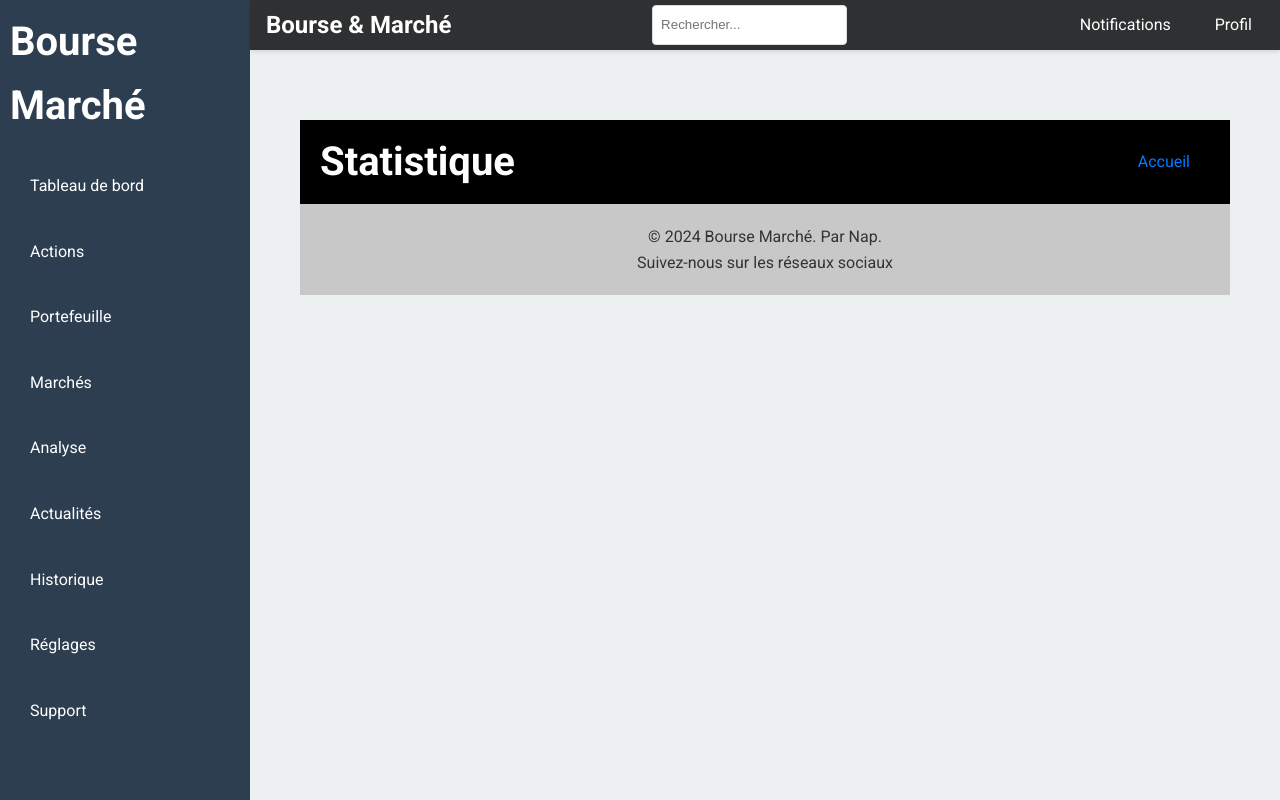
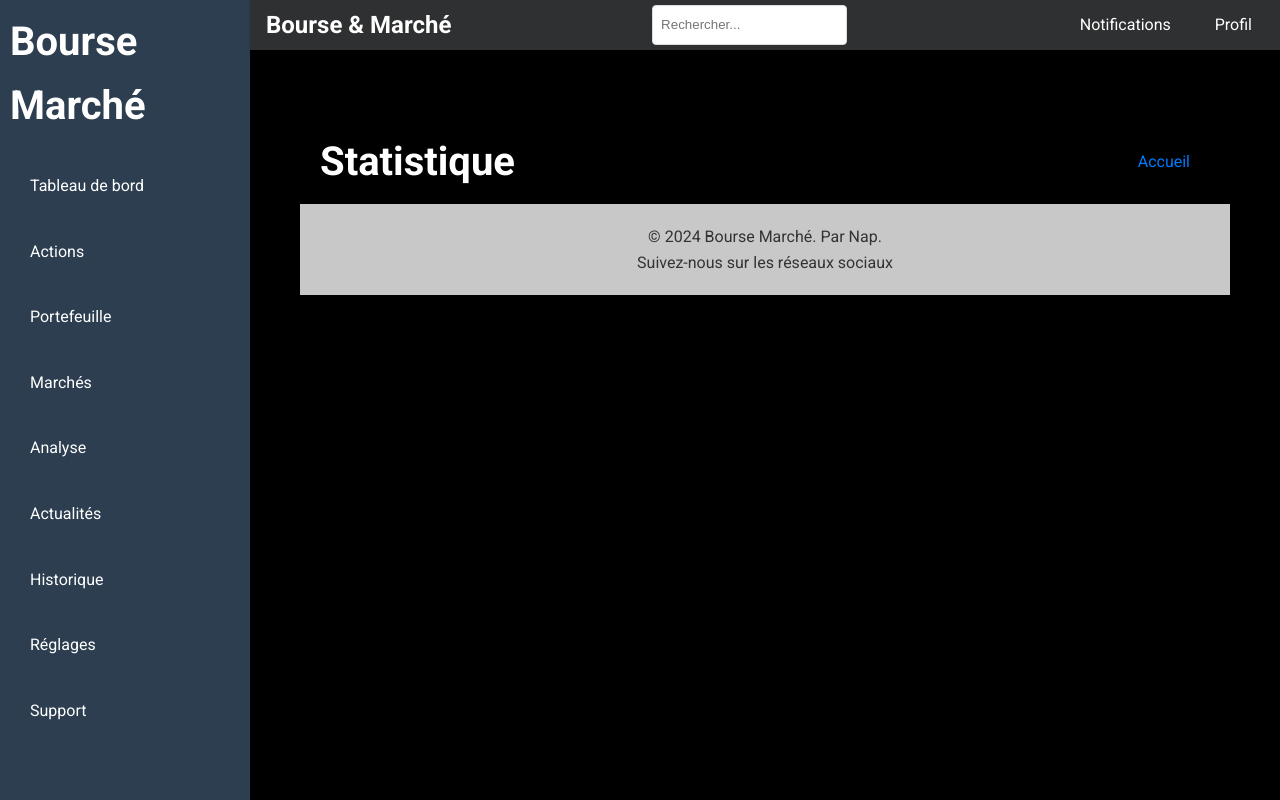
Before and after one commit to AnthonyNap/Bourse-March--FullStack, a React (Create React App) app in the folder BourseMarché/: page / in a window 1280 px wide. Built offline with nearby package versions, Linux system fonts and the light colour scheme; no server answers.

Commit message:
BourseMarch

```diff
--- a/BourseMarché/src/App.css
+++ b/BourseMarché/src/App.css
@@ -7,7 +7,7 @@
 :root {
   --primary-color: #2c3e50; /* Bleu foncé */
   --secondary-color: #2f3031; /* Black */
-  --background-color: #ecf0f1; /* Blanc cassé */
+  --background-color: #000000; /* Blanc cassé */
   --font-color: #333; /* Gris foncé */
   --border-color: #ddd; /* Gris clair */
 }
```
